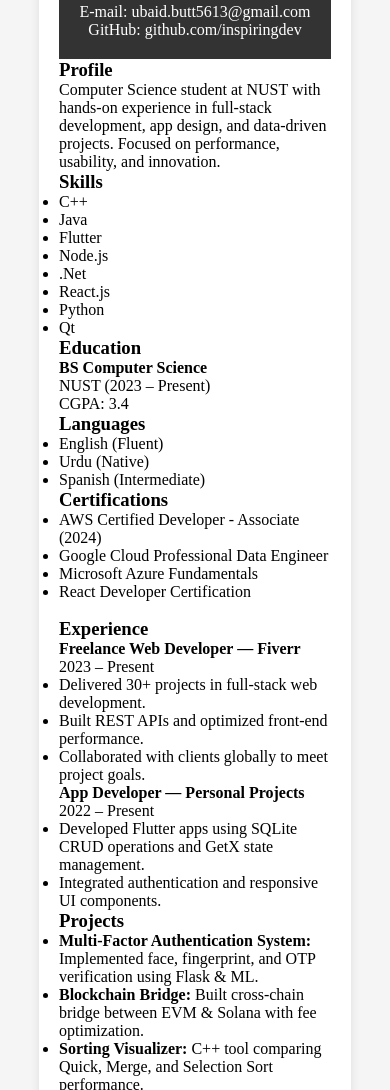
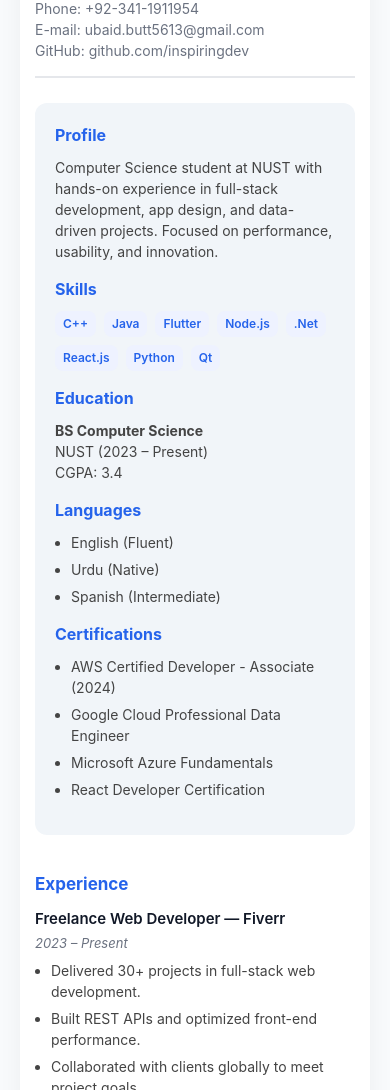
Before and after one commit to inspiringdev/inspiringdev.github.io, a plain HTML site: page index.html in a window 390 px wide. Shown: the part 183-1273 px from the top of the page. Drawn offline with Linux system fonts and the light colour scheme.

Commit message:
Refactor CSS with variables and layout improvements

```diff
--- a/style.css
+++ b/style.css
@@ -1,162 +1,280 @@
+:root {
+  --accent: #2563eb;
+  --muted: #6b7280;
+  --bg: #f8fafc;
+  --radius: 12px;
+  --max-width: 1100px;
+  --font: "Inter", Arial, sans-serif;
+}
+
 * {
-    margin: 0;
-    padding: 0;
-    box-sizing: border-box;
+  box-sizing: border-box;
+  margin: 0;
+  padding: 0;
 }
 
 body {
-  background: #f5f5f5;
+  font-family: var(--font);
+  background: var(--bg);
+  color: #111827;
+  line-height: 1.5;
   display: flex;
   justify-content: center;
-  align-items: flex-start;
-  min-height: 100vh;
-  margin: 0;
+  padding: 40px 20px;
 }
 
 .container {
+  width: 100%;
+  max-width: var(--max-width);
   background: #fff;
-  width: 80%;
-  max-width: 1000px;
-  padding: 20px;
-  box-shadow: 0 0 10px rgba(0,0,0,0.1);
-  border-radius: 10px;
+  padding: 40px;
+  border-radius: var(--radius);
+  box-shadow: 0 6px 24px rgba(0, 0, 0, 0.05);
 }
 
+.grid {
+  display: grid;
+  grid-template-columns: repeat(12, 1fr);
+  gap: 20px;
+}
 
+.col-1 { grid-column: span 1; }
+.col-2 { grid-column: span 2; }
+.col-3 { grid-column: span 3; }
+.col-4 { grid-column: span 4; }
+.col-5 { grid-column: span 5; }
+.col-6 { grid-column: span 6; }
+.col-7 { grid-column: span 7; }
+.col-8 { grid-column: span 8; }
+.col-9 { grid-column: span 9; }
+.col-10 { grid-column: span 10; }
+.col-11 { grid-column: span 11; }
+.col-12 { grid-column: span 12; }
 
 header {
-    background: #333;
-    color: white;
-    padding: 20px 0;
-    text-align: center;
+  border-bottom: 2px solid #e5e7eb;
+  padding-bottom: 15px;
+  margin-bottom: 25px;
 }
 
-header h1 {
-    margin-bottom: 10px;
+h1 {
+  font-size: 26px;
+  font-weight: 700;
 }
 
-nav ul {
-    list-style: none;
-    display: flex;
-    justify-content: center;
-    background: #444;
+h2 {
+  color: var(--muted);
+  font-size: 16px;
+  margin-top: 4px;
 }
 
-nav ul li {
-    margin: 0 20px;
+.contact {
+  text-align: right;
+  font-size: 14px;
+  color: var(--muted);
 }
 
-nav ul li a {
-    color: white;
-    text-decoration: none;
-    font-weight: bold;
-    padding: 10px;
-    transition: all 0.3s ease;
+.sidebar {
+  background: #f1f5f9;
+  padding: 20px;
+  border-radius: var(--radius);
 }
 
-nav ul li a:hover {
-    background: #ff9800;
-    border-radius: 5px;
+.sidebar h3 {
+  color: var(--accent);
+  margin-bottom: 10px;
+  font-size: 16px;
+  margin-top: 15px;
 }
 
-main {
-    max-width: 900px;
-    margin: 20px auto;
-    padding: 20px;
-    background: #fff;
-    border-radius: 8px;
+.sidebar h3:first-child {
+  margin-top: 0;
 }
 
-main h2 {
-    margin: 20px 0 10px;
-    color: #222;
-    border-bottom: 2px solid #ddd;
-    padding-bottom: 5px;
+.sidebar p {
+  font-size: 14px;
+  color: #444;
+  margin-bottom: 15px;
 }
 
-main p {
-    margin-bottom: 15px;
+.sidebar ul:not(.skills) {
+  margin-left: 16px;
+  margin-bottom: 15px;
 }
 
-.products {
-    display: flex;
-    gap: 15px;
-    margin: 20px 0;
+.sidebar ul:not(.skills) li {
+  font-size: 14px;
+  color: #444;
+  margin-bottom: 4px;
 }
 
-.products img {
-    width: 30%;
-    border-radius: 8px;
+.skills {
+  list-style: none;
+  display: flex;
+  flex-wrap: wrap;
+  gap: 8px;
+  margin-bottom: 15px;
 }
 
-form {
-    margin: 20px 0;
+.skills li {
+  background: #eef2ff;
+  color: var(--accent);
+  padding: 6px 12px;
+  border-radius: 8px;
+  font-size: 13px;
+  font-weight: 600;
 }
 
-form label {
-    display: block;
-    margin: 8px 0 5px;
-    font-weight: bold;
+.content h3 {
+  color: var(--accent);
+  margin: 20px 0 10px;
+  font-size: 17px;
 }
 
-form input, form textarea {
-    width: 100%;
-    padding: 10px;
-    margin-bottom: 15px;
-    border: 1px solid #ccc;
-    border-radius: 5px;
+.content h3:first-child {
+  margin-top: 0;
 }
 
-form input[type="submit"] {
-    width: auto;
-    padding: 5px 15px;
-    background: #333;
-    color: white;
-    cursor: pointer;
-    border: none;
-    border-radius: 5px;
-    transition: 0.3s;
+.job {
+  margin-bottom: 20px;
 }
 
-form input[type="submit"]:hover {
-    background: #ff9800;
+.job h4 {
+  font-size: 15px;
+  font-weight: 600;
 }
 
-audio, video, canvas {
-    display: block;
-    margin: 20px auto;
-    max-width: 100%;
+.job span {
+  color: var(--muted);
+  font-size: 13px;
+  font-style: italic;
 }
 
-footer {
-    background: #333;
-    color: white;
-    text-align: center;
-    padding: 15px;
-    margin-top: 20px;
+.job ul {
+  margin-top: 6px;
+  margin-left: 16px;
+  color: #333;
+  font-size: 14px;
 }
 
-footer a {
-    color: white;
-    text-decoration: none;
-    margin: 0 10px;
-    transition: color 0.3s;
+.projects-list {
+  list-style: none;
+  margin-left: 0;
 }
 
-footer a:hover {
-    color: #ff9800;
+.projects-list li {
+  margin-bottom: 12px;
+  padding-bottom: 12px;
+  border-bottom: 1px solid #f0f0f0;
+}
+
+.projects-list li:last-child {
+  border-bottom: none;
+}
+
+.projects-list strong {
+  display: block;
+  margin-bottom: 4px;
+  color: #111827;
+}
+
+.projects-list span {
+  font-size: 14px;
+  color: #444;
+  display: block;
+  line-height: 1.4;
+}
+
+.awards-list {
+  list-style: disc;
+  margin-left: 16px;
+}
+
+.awards-list li {
+  font-size: 14px;
+  color: #444;
+  margin-bottom: 6px;
+}
+
+ul:not(.skills):not(.projects-list) {
+  list-style: disc;
+  margin-left: 16px;
+}
+
+ul:not(.skills):not(.projects-list) li {
+  font-size: 14px;
+  color: #444;
+  margin-bottom: 6px;
+}
+
+@media (max-width: 900px) {
+  .grid {
+    grid-template-columns: repeat(6, 1fr);
+  }
+  .col-4, .col-8 {
+    grid-column: span 6;
+  }
+  .contact {
+    text-align: left;
+  }
+}
+
+@media (max-width: 600px) {
+  .container {
+    padding: 20px;
+  }
+  header {
+    display: block;
+  }
+  .contact {
+    margin-top: 10px;
+  }
+  .skills li {
+    padding: 4px 8px;
+    font-size: 12px;
+  }
 }
 
 @media (max-width: 768px) {
-    nav ul {
-        flex-direction: column;
-    }
+  .grid {
+    grid-template-columns: repeat(4, 1fr);
+  }
+  .col-4, .col-8 {
+    grid-column: span 4;
+  }
+}
 
-    .products {
-        flex-direction: column;
-    }
+@media (max-width: 480px) {
+  .grid {
+    grid-template-columns: 1fr;
+  }
+  .col-4, .col-8 {
+    grid-column: span 1;
+  }
+}
 
-    .products img {
-        width: 100%;
-    }
+@media (orientation: portrait) {
+  .container {
+    padding: 20px 15px;
+  }
 }
+
+@media (orientation: landscape) and (max-height: 500px) {
+  .container {
+    padding: 15px;
+  }
+}
+
+@media print {
+  body {
+    background: white;
+    color: black;
+  }
+  .container {
+    box-shadow: none;
+    padding: 0;
+  }
+  .sidebar {
+    background: #f9f9f9;
+  }
+}
```
